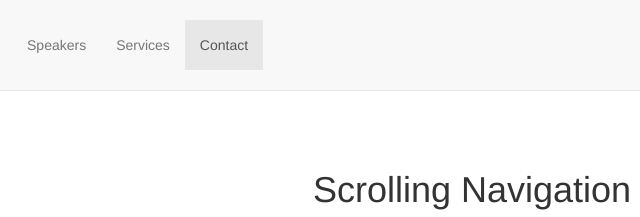
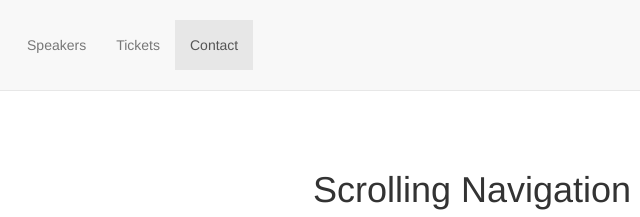
Before and after one commit to proggeo/pokedex, a plain HTML site: page index.html in a window 1280 px wide. Shown: the top 217 px of the page, 168-808 px from the left. Drawn offline with Linux system fonts and the light colour scheme.

Commit message:
testing KNEU basic landing

```diff
--- a/index.html
+++ b/index.html
@@ -54,7 +54,7 @@
                         <a class="page-scroll" href="#speakers">Speakers</a>
                     </li>
                     <li>
-                        <a class="page-scroll" href="#tickets">Services</a>
+                        <a class="page-scroll" href="#tickets">Tickets</a>
                     </li>
                     <li>
                         <a class="page-scroll" href="#contact">Contact</a>
```
